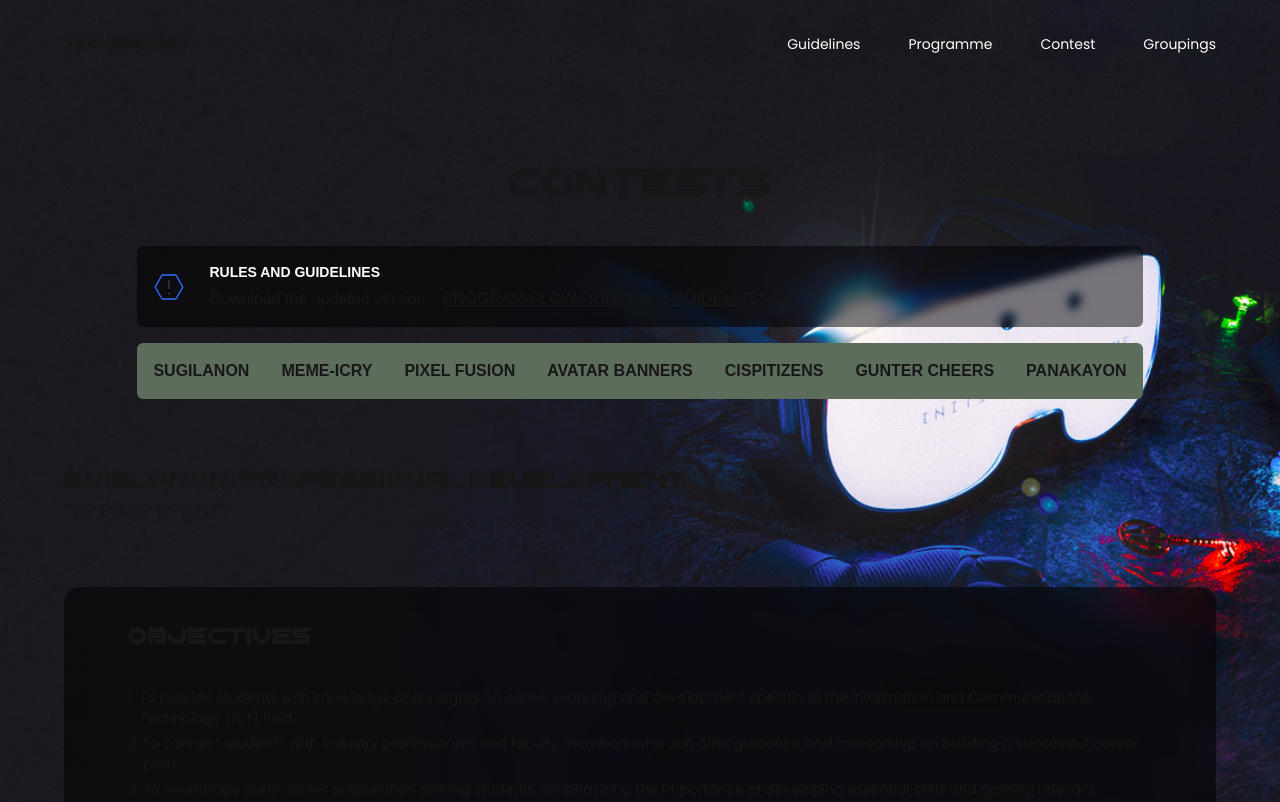
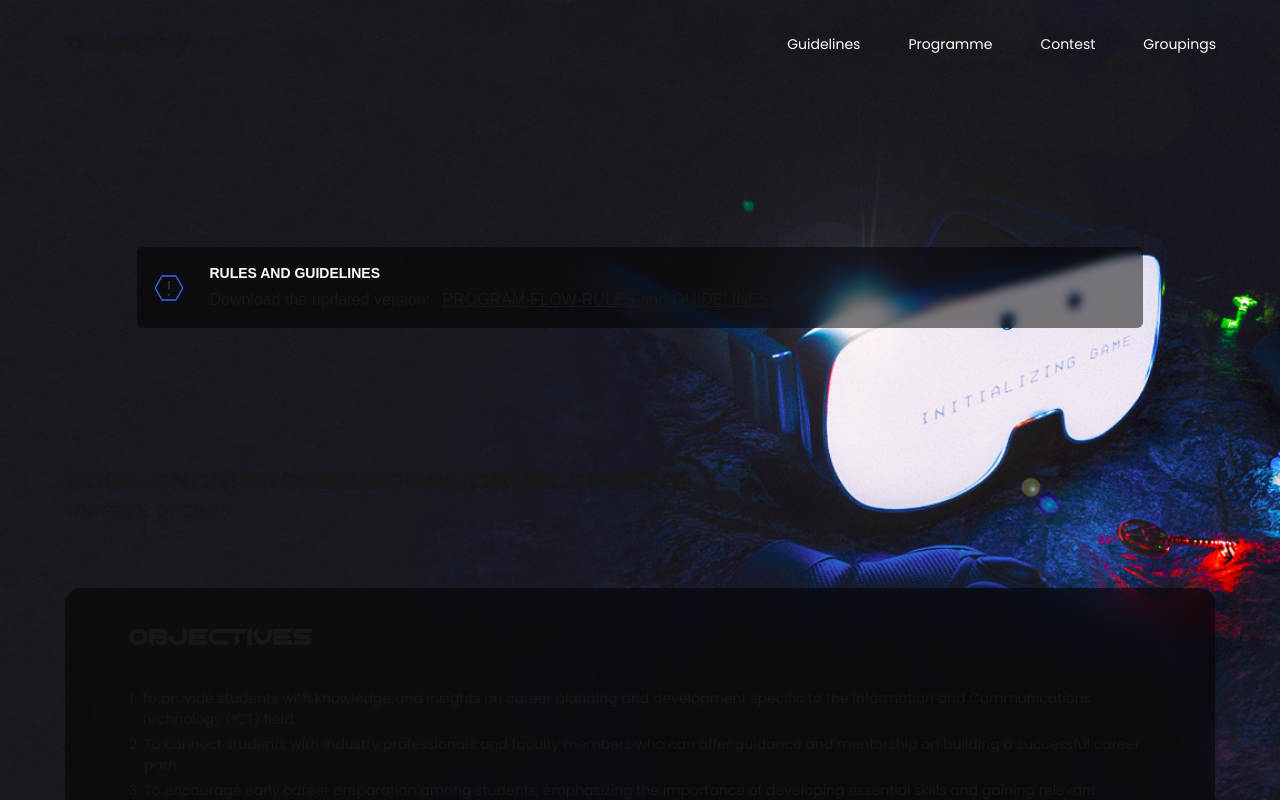
Before and after one commit to WVSU-CIPHER/Website-Directory-CICT-Tiringbanay-2024, a Next.js app: page /contests in a window 1280 px wide. Shown: the top 802 px of the page. Built offline with nearby package versions, Linux system fonts and the light colour scheme.

Commit message:
contests-page: in progress

```diff
--- a/src/app/contests/page.js
+++ b/src/app/contests/page.js
@@ -7,6 +7,8 @@
 import { chopsic } from "../layout";
 import { Poppins } from "next/font/google";
 import Link from "next/link";
+import bg from "/public/assets/images/background.png"
+import Image from 'next/image';
 
 // Warning Icon
 export function MarketeqWarningAlt3(props) {
@@ -51,7 +53,6 @@
                     <a
                         href="/TIRINGBANAY-2024-GUIDELINES.pdf"
                         className="ml-2 underline"
-                        download="TIRINGBANAY-2024-GUIDELINES.pdf"
                     >
                         PROGRAM-FLOW-RULES-and-GUIDELINES.pdf
                     </a>
@@ -113,10 +114,19 @@
     return (
         <div>
             <ContestsHeader font={chopsic.variable} />
-            <div className="min-h-screen flex flex-col   justify-center items-center bg-tiringbanay bg-fixed bg-no-repeat bg-cover bg-center">
-                <div className="pb-2 w-full h-full flex flex-col ">
 
-                    <div className="items-center justify-center flex flex-col w-[90%] mx-auto pt-[90px]">
+            <div className="h-screen overflow-hidden">
+                <Image
+                    src={bg}
+                    alt="Background"
+                    layout="fill"
+                    objectFit="cover"
+                    quality={100}
+                />
+
+                <div className="pb-2 w-full h-full flex flex-col overflow-y-scroll">
+
+                    <div className="items-center justify-center flex flex-col w-[90%] mx-auto pt-[90px] border border-white">
                         <div className="py-[64px] flex flex-col w-full gap-[32px]">
 
                             <h1 className={`${chopsic.className} text-[40px] text-center`}>
--- a/src/app/globals.css
+++ b/src/app/globals.css
@@ -42,5 +42,5 @@
 
 
 .bg-tiringbanay {
-  background-image: url("./public/assets/images/background.png");
+  background-image: url("/public/assets/images/background.png");
 }
```
Also changed, not shown: 1 other file (tests, documents, lock files or other folders).
